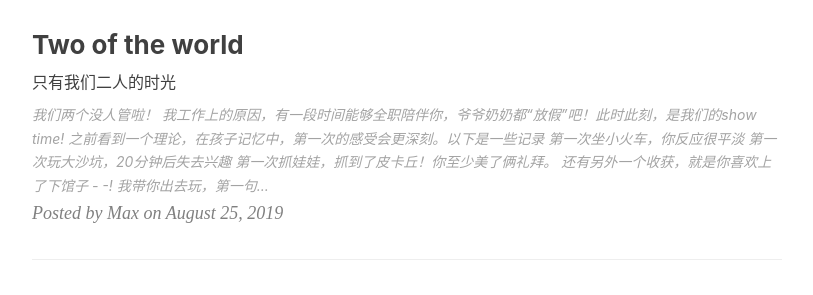
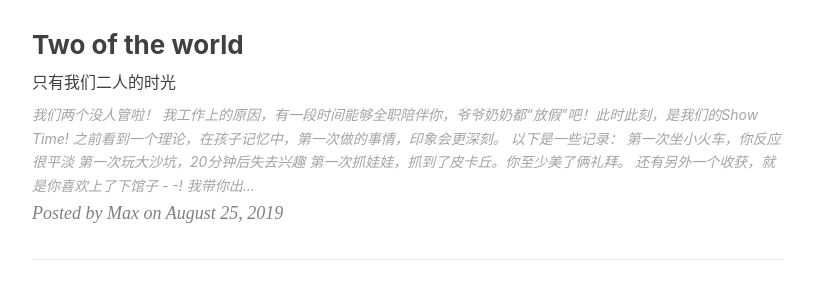
Before and after one commit to CabbageDaddy/cabbagedaddy.github.io, a Jekyll site: the page built from index.html, in a window 1280 px wide and 900 px high, scrolled down 547 px. Shown: the part 154-449 px from the top of the window, without its empty margins (233-1046 px from the left). Built offline with Jekyll 4.4.1, drawn with Linux system fonts in a browser that asks for light colours; nearby versions of some CDN libraries; the list of posts is cut into pages by our own code; comment, search, counter and statistics services are not loaded.

Commit message:
1313
1313

```diff
--- a/_posts/2019-08-25-Two of the world.markdown
+++ b/_posts/2019-08-25-Two of the world.markdown
@@ -13,24 +13,26 @@
 >
 
 <h3>我们两个没人管啦！</h3>
-<br>我工作上的原因，有一段时间能够全职陪伴你，爷爷奶奶都“放假”吧！此时此刻，是我们的show time!
-<br>之前看到一个理论，在孩子记忆中，第一次的感受会更深刻。以下是一些记录
+<br>我工作上的原因，有一段时间能够全职陪伴你，爷爷奶奶都“放假”吧！此时此刻，是我们的Show Time!
+<br>之前看到一个理论，在孩子记忆中，第一次做的事情，印象会更深刻。
+<br>以下是一些记录：
 <br>第一次坐小火车，你反应很平淡
 
 ![img](/img/post-20190825-1.jpg)
 <br>第一次玩大沙坑，20分钟后失去兴趣
 ![img](/img/post-20190825-2.jpg)
-<br>第一次抓娃娃，抓到了皮卡丘！你至少美了俩礼拜。
+<br>第一次抓娃娃，抓到了皮卡丘。你至少美了俩礼拜。
 <br>还有另外一个收获，就是你喜欢上了下馆子 - -!
-<br>我带你出去玩，第一句话肯定是：“咱们在外边饭馆吃饭吧”
+<br>我带你出去玩，第一句话肯定问：“咱们在外边饭馆吃饭吗？”
 ![img](/img/post-20190825-3.jpg)
 
 <br>咱俩还一起去了北坞公园、动物园、田村山，期间我仔细研究了《如何把闺女拍好看》这个课题
 <br>以下是成果对比
+
 <img src="/img/post-20190825-4.jpg"  alt="图片说明" width="45%" style="display: inline-block;" ><img src="/img/post-20190825-5.jpg"  alt="图片说明" width="45%" style="display: inline-block; margin-left: 10px;">
 <img src="/img/post-20190825-6.jpg"  alt="图片说明" width="45%" style="display: inline-block;" ><img src="/img/post-20190825-7.jpg"  alt="图片说明" width="45%" style="display: inline-block; margin-left: 10px;">
 
-<br>独自带你担心忙不过来的问题，从未出现
+<br>独自带你，担心忙不过来的问题，从未出现
 <br>我做饭时，你自己在客厅看书，从不吵闹~
 <br>我喂你吃饭时，你劝我也吃，你自己已经长大了，可以自己吃~
 <br>洗澡洗屁时，只能爸爸来，因为只喜欢爸爸~
```
